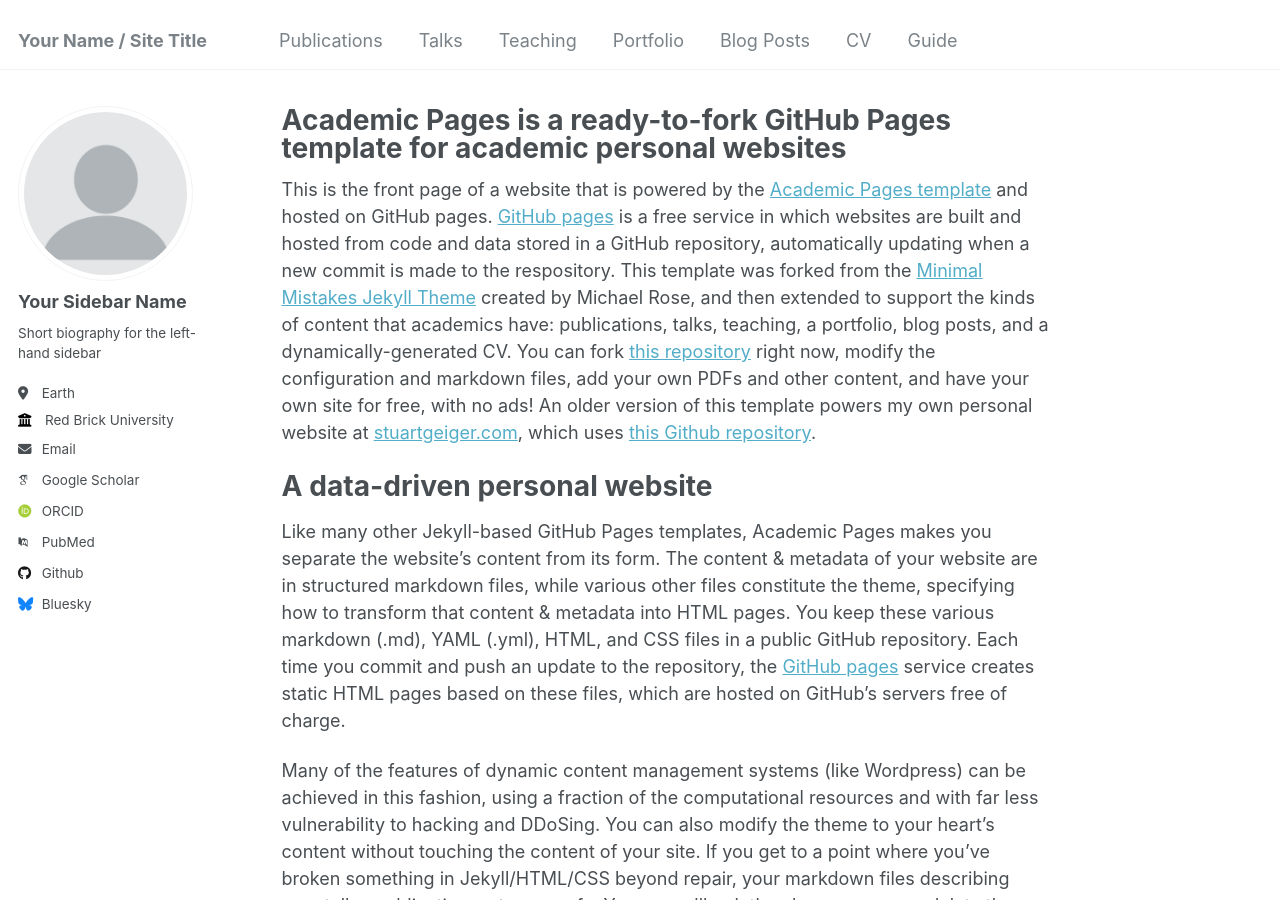
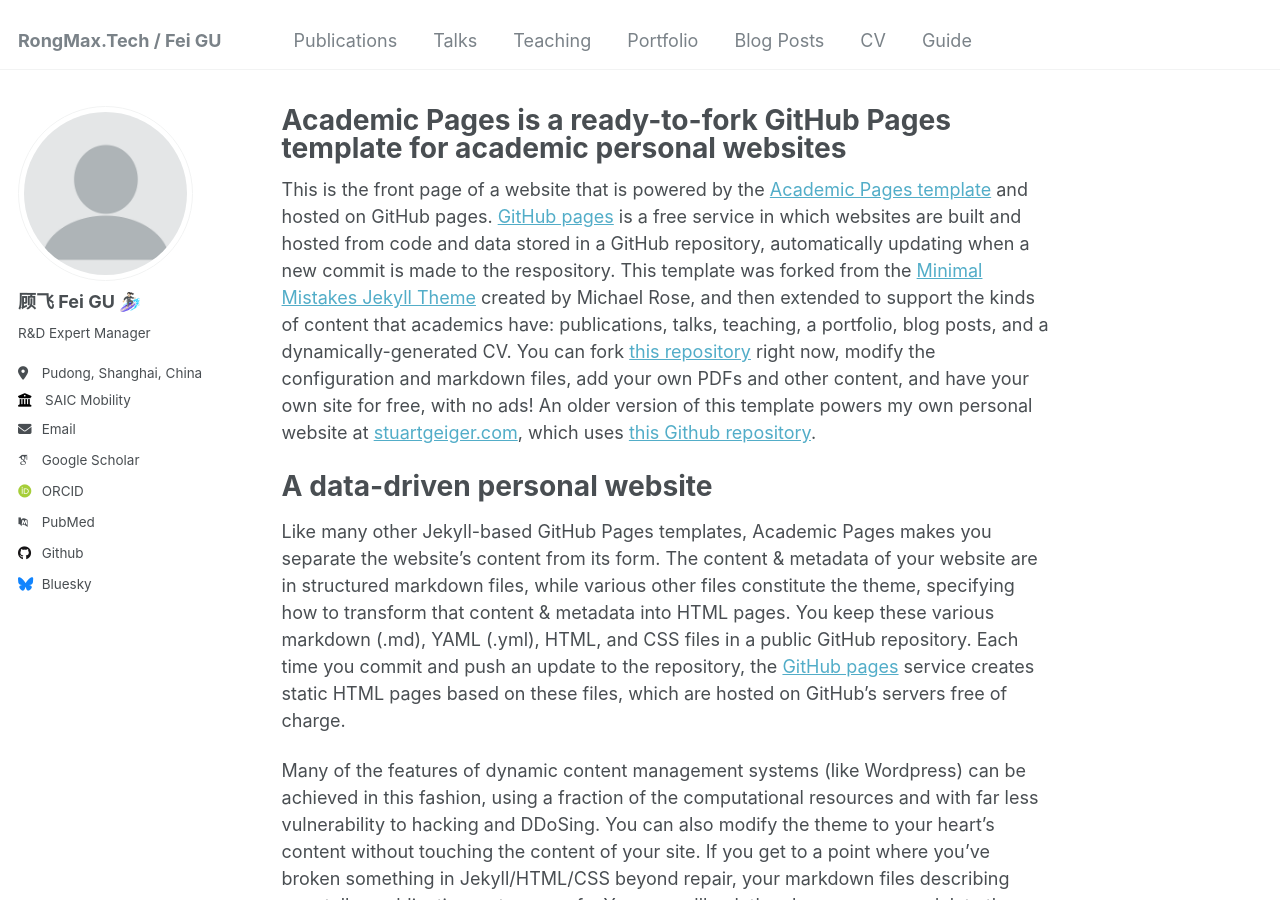
Before and after one commit to rongmax-gufei/rongmax-gufei.github.io, a Jekyll site: the page built from _pages/about.md, in a window 1280 px wide and 900 px high. Built offline with Jekyll 4.4.1, drawn with Linux system fonts in a browser that asks for light colours; some web fonts are replaced.

Commit message:
Update _config.yml

```diff
--- a/_config.yml
+++ b/_config.yml
@@ -8,7 +8,7 @@
 
 # Basic Site Settings
 locale                   : "en-US"
-title                    : "Your Name / Site Title"
+title                    : "RongMax.Tech / Fei GU"
 title_separator          : "-"
 name                     : &name "Your Name"
 description              : &description "personal description"
@@ -22,13 +22,13 @@ repository               : "academicpages/academicpages.github.io"
 author:
   # Biographic information
   avatar           : "profile.png"
-  name             : "Your Sidebar Name"
+  name             : "顾飞 Fei GU 🏄🏻‍♀"
   pronouns         : # example: "she/her"
-  bio              : "Short biography for the left-hand sidebar"
-  location         : "Earth"
-  employer         : "Red Brick University"
+  bio              : "R&D Expert Manager"
+  location         : "Pudong, Shanghai, China"
+  employer         : "SAIC Mobility"
   uri              : # URL
-  email            : "none@example.org"
+  email            : "fei.gu@skema.edu"
 
   # Academic websites
   arxiv            : # URL - Update with the correct link to your profile
```
